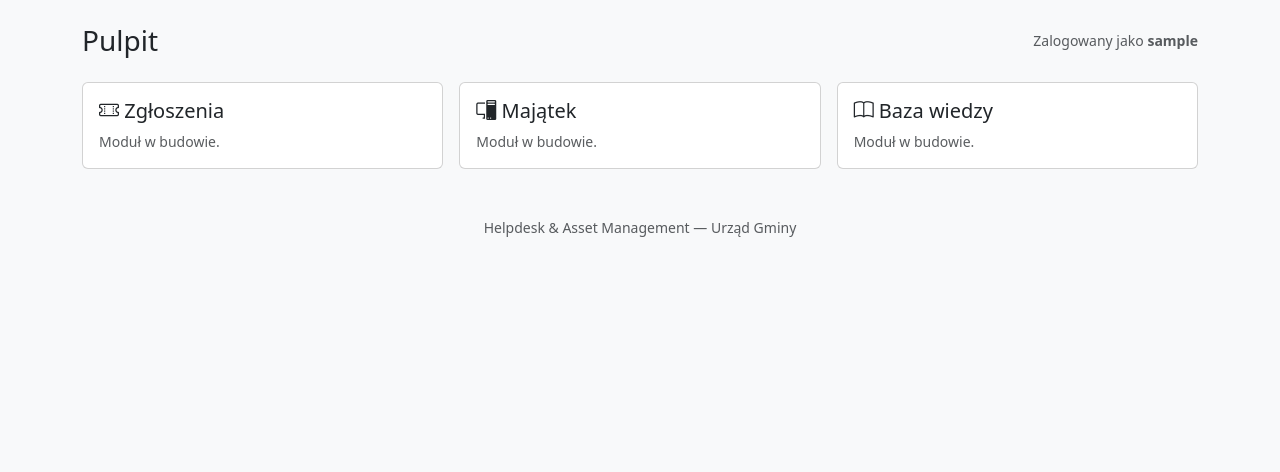
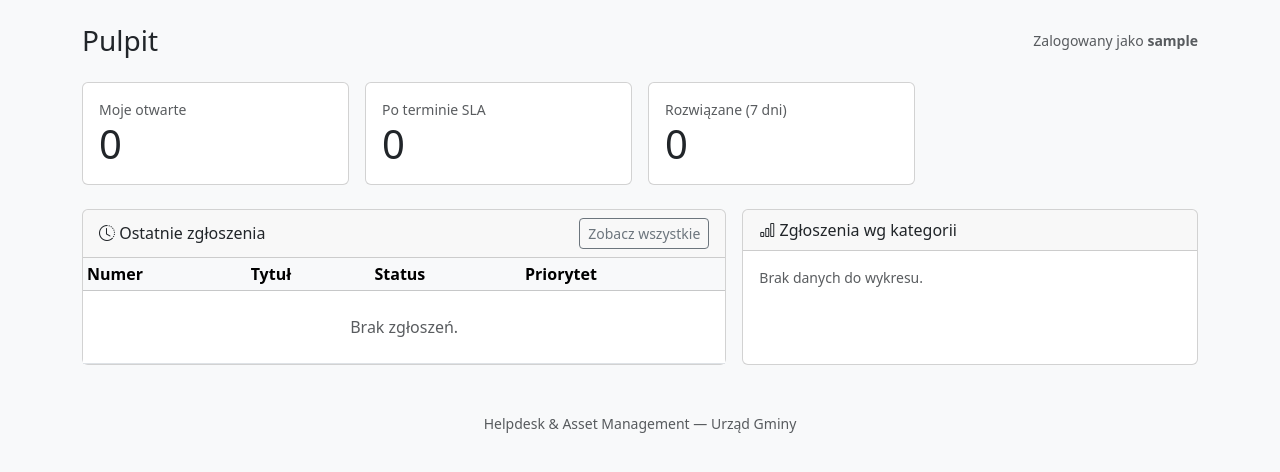
Before and after one commit to macioczaki/helpdesk, a Django app: page / in a window 1280 px wide. Shown: the part 56-528 px from the top of the page. Run offline with Django 5.2, Linux system fonts and the light colour scheme; the visitor is signed in with stand-in values (Sample User, id 1); data comes from the database, SQL or seed files in the repository; data that the repository does not hold is empty; parts of the project's set-up code (start-up, migrations or seed data) failed here and were passed over.

Commit message:
feat(dashboard): metrics, recent tickets, category chart

```diff
--- a/apps/accounts/views.py
+++ b/apps/accounts/views.py
@@ -1,10 +1,60 @@
+from datetime import timedelta
+
 from django.contrib.auth.decorators import login_required
+from django.db.models import Count
 from django.shortcuts import render
+from django.utils import timezone
+
+from apps.tickets.models import Ticket
 
 
 @login_required
 def home(request):
-    return render(request, "accounts/home.html")
+    user = request.user
+    now = timezone.now()
+    week_ago = now - timedelta(days=7)
+
+    base = Ticket.objects.all()
+    if not user.is_technician:
+        base = base.filter(created_by=user)
+
+    open_statuses = [Ticket.Status.NEW, Ticket.Status.IN_PROGRESS, Ticket.Status.WAITING]
+
+    my_open = (
+        base.filter(assigned_to=user, status__in=open_statuses).count()
+        if user.is_technician
+        else None
+    )
+    all_open = base.filter(status__in=open_statuses).count()
+
+    breached_qs = base.filter(status__in=open_statuses, due_at__lt=now)
+    sla_breached = breached_qs.count()
+
+    resolved_week = base.filter(
+        status__in=[Ticket.Status.RESOLVED, Ticket.Status.CLOSED],
+        resolved_at__gte=week_ago,
+    ).count()
+
+    recent = base.select_related("category", "created_by", "assigned_to")[:8]
+
+    per_category = (
+        base.values("category__name")
+        .annotate(total=Count("id"))
+        .order_by("-total")[:8]
+    )
+    chart_labels = [row["category__name"] or "Bez kategorii" for row in per_category]
+    chart_values = [row["total"] for row in per_category]
+
+    context = {
+        "my_open": my_open,
+        "all_open": all_open,
+        "sla_breached": sla_breached,
+        "resolved_week": resolved_week,
+        "recent": recent,
+        "chart_labels": chart_labels,
+        "chart_values": chart_values,
+    }
+    return render(request, "accounts/home.html", context)
 
 
 @login_required
--- a/templates/accounts/home.html
+++ b/templates/accounts/home.html
@@ -8,30 +8,137 @@
     <span class="text-muted small">Zalogowany jako <strong>{{ user.username }}</strong></span>
 </div>
 
-<div class="row g-3">
-    <div class="col-md-4">
-        <div class="card h-100">
+<div class="row g-3 mb-4">
+    {% if user.is_technician and my_open is not None %}
+    <div class="col-md-3">
+        <div class="card border-primary h-100">
             <div class="card-body">
-                <h5 class="card-title"><i class="bi bi-ticket-perforated"></i> Zgłoszenia</h5>
-                <p class="card-text text-muted small">Moduł w budowie.</p>
+                <div class="text-muted small">Moje otwarte</div>
+                <div class="display-6">{{ my_open }}</div>
             </div>
         </div>
     </div>
-    <div class="col-md-4">
+    {% endif %}
+
+    <div class="col-md-3">
         <div class="card h-100">
             <div class="card-body">
-                <h5 class="card-title"><i class="bi bi-pc-display"></i> Majątek</h5>
-                <p class="card-text text-muted small">Moduł w budowie.</p>
+                <div class="text-muted small">
+                    {% if user.is_technician %}Wszystkie otwarte{% else %}Moje otwarte{% endif %}
+                </div>
+                <div class="display-6">{{ all_open }}</div>
             </div>
         </div>
     </div>
-    <div class="col-md-4">
+
+    <div class="col-md-3">
+        <div class="card h-100 {% if sla_breached > 0 %}border-danger{% endif %}">
+            <div class="card-body">
+                <div class="text-muted small">Po terminie SLA</div>
+                <div class="display-6 {% if sla_breached > 0 %}text-danger{% endif %}">
+                    {{ sla_breached }}
+                </div>
+            </div>
+        </div>
+    </div>
+
+    <div class="col-md-3">
         <div class="card h-100">
             <div class="card-body">
-                <h5 class="card-title"><i class="bi bi-book"></i> Baza wiedzy</h5>
-                <p class="card-text text-muted small">Moduł w budowie.</p>
+                <div class="text-muted small">Rozwiązane (7 dni)</div>
+                <div class="display-6">{{ resolved_week }}</div>
             </div>
         </div>
     </div>
 </div>
+
+<div class="row g-3">
+    <div class="col-md-7">
+        <div class="card h-100">
+            <div class="card-header d-flex justify-content-between align-items-center">
+                <span><i class="bi bi-clock-history"></i> Ostatnie zgłoszenia</span>
+                <a href="{% url 'tickets:list' %}" class="btn btn-sm btn-outline-secondary">Zobacz wszystkie</a>
+            </div>
+            <div class="table-responsive">
+                <table class="table table-sm table-hover mb-0 align-middle">
+                    <thead class="table-light">
+                        <tr>
+                            <th>Numer</th>
+                            <th>Tytuł</th>
+                            <th>Status</th>
+                            <th>Priorytet</th>
+                        </tr>
+                    </thead>
+                    <tbody>
+                        {% for t in recent %}
+                        <tr>
+                            <td><a href="{% url 'tickets:detail' t.pk %}">{{ t.number }}</a></td>
+                            <td>{{ t.title|truncatechars:40 }}</td>
+                            <td>
+                                <span class="badge
+                                    {% if t.status == 'NEW' %}bg-secondary
+                                    {% elif t.status == 'IN_PROGRESS' %}bg-info text-dark
+                                    {% elif t.status == 'WAITING' %}bg-warning text-dark
+                                    {% elif t.status == 'RESOLVED' %}bg-success
+                                    {% else %}bg-dark{% endif %}">
+                                    {{ t.get_status_display }}
+                                </span>
+                            </td>
+                            <td>
+                                <span class="badge
+                                    {% if t.priority == 'CRITICAL' %}bg-danger
+                                    {% elif t.priority == 'HIGH' %}bg-warning text-dark
+                                    {% elif t.priority == 'LOW' %}bg-light text-dark border
+                                    {% else %}bg-primary{% endif %}">
+                                    {{ t.get_priority_display }}
+                                </span>
+                            </td>
+                        </tr>
+                        {% empty %}
+                        <tr><td colspan="4" class="text-center text-muted py-4">Brak zgłoszeń.</td></tr>
+                        {% endfor %}
+                    </tbody>
+                </table>
+            </div>
+        </div>
+    </div>
+
+    <div class="col-md-5">
+        <div class="card h-100">
+            <div class="card-header"><i class="bi bi-bar-chart"></i> Zgłoszenia wg kategorii</div>
+            <div class="card-body">
+                {% if chart_values %}
+                <canvas id="catChart" height="200"></canvas>
+                {% else %}
+                <p class="text-muted small mb-0">Brak danych do wykresu.</p>
+                {% endif %}
+            </div>
+        </div>
+    </div>
+</div>
+
+{% if chart_values %}
+<script src="https://cdn.jsdelivr.net/npm/chart.js@4.4.4/dist/chart.umd.min.js"></script>
+<script>
+    const ctx = document.getElementById('catChart');
+    new Chart(ctx, {
+        type: 'bar',
+        data: {
+            labels: {{ chart_labels|safe }},
+            datasets: [{
+                label: 'Liczba zgłoszeń',
+                data: {{ chart_values|safe }},
+                backgroundColor: 'rgba(13, 110, 253, 0.6)',
+                borderColor: 'rgba(13, 110, 253, 1)',
+                borderWidth: 1,
+            }],
+        },
+        options: {
+            responsive: true,
+            plugins: { legend: { display: false } },
+            scales: { y: { beginAtZero: true, ticks: { precision: 0 } } },
+        },
+    });
+</script>
+{% endif %}
 {% endblock %}
```
Also changed, not shown: apps/accounts/tests/test_dashboard.py (added, +47 -0 lines), apps/tickets/management/commands/backfill_due_at.py (added, +21 -0 lines).
